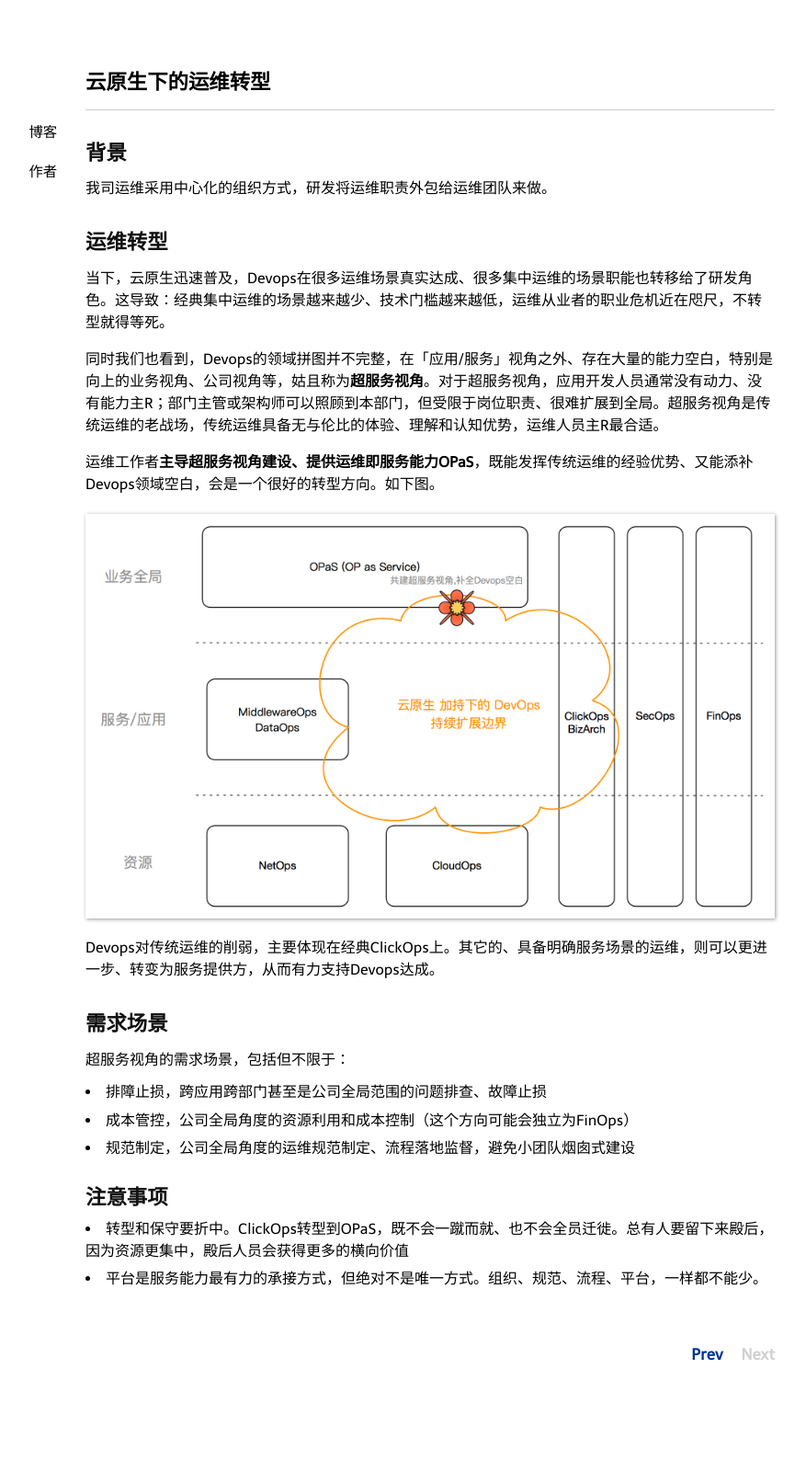
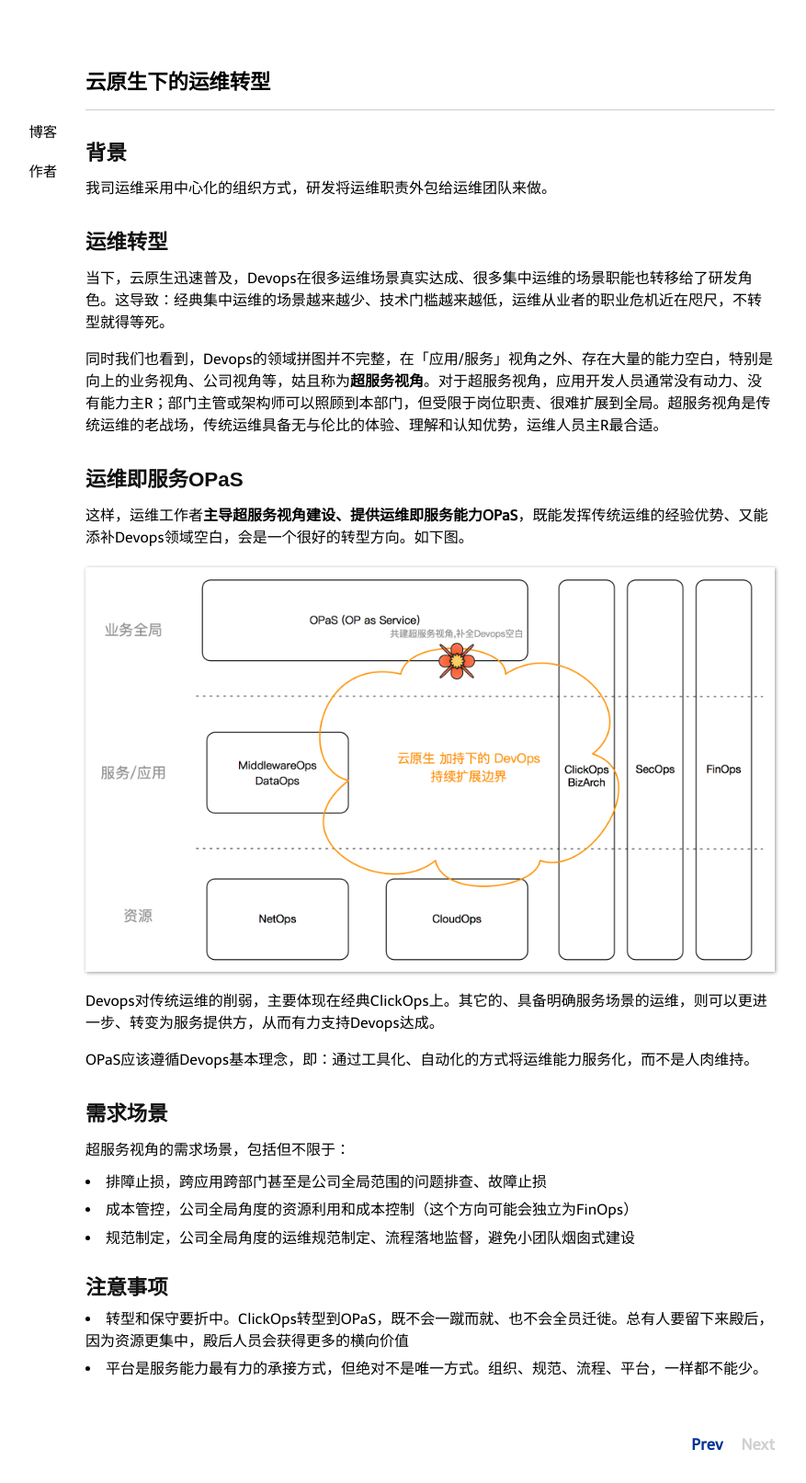
Before and after one commit to niean/niean.github.io, a Jekyll site: the page built from _posts/2022-01-27-ops-cn.markdown, in a window 1280 px wide. Shown: the whole page at 92% size, without its empty margins (172-1049 px from the left). Built offline with Jekyll 4.4.1, drawn with Linux system fonts in a browser that asks for light colours; comment, search, counter and statistics services are not loaded; before the commit the page ends 1515 px from its top, so only the background shows below that.

Commit message:
update:更细超服务视角

```diff
--- a/_posts/2022-01-27-ops-cn.markdown
+++ b/_posts/2022-01-27-ops-cn.markdown
@@ -15,11 +15,15 @@
 
 同时我们也看到，Devops的领域拼图并不完整，在「应用/服务」视角之外、存在大量的能力空白，特别是向上的业务视角、公司视角等，姑且称为**超服务视角**。对于超服务视角，应用开发人员通常没有动力、没有能力主R；部门主管或架构师可以照顾到本部门，但受限于岗位职责、很难扩展到全局。超服务视角是传统运维的老战场，传统运维具备无与伦比的体验、理解和认知优势，运维人员主R最合适。
 
-运维工作者**主导超服务视角建设、提供运维即服务能力OPaS**，既能发挥传统运维的经验优势、又能添补Devops领域空白，会是一个很好的转型方向。如下图。
+
+## 运维即服务OPaS
+这样，运维工作者**主导超服务视角建设、提供运维即服务能力OPaS**，既能发挥传统运维的经验优势、又能添补Devops领域空白，会是一个很好的转型方向。如下图。
 
 ![zone](https://raw.githubusercontent.com/niean/niean.github.io/master/images/20220127/OPaS.png)
 
 Devops对传统运维的削弱，主要体现在经典ClickOps上。其它的、具备明确服务场景的运维，则可以更进一步、转变为服务提供方，从而有力支持Devops达成。
+
+OPaS应该遵循Devops基本理念，即：通过工具化、自动化的方式将运维能力服务化，而不是人肉维持。
 
 
 ## 需求场景
```
